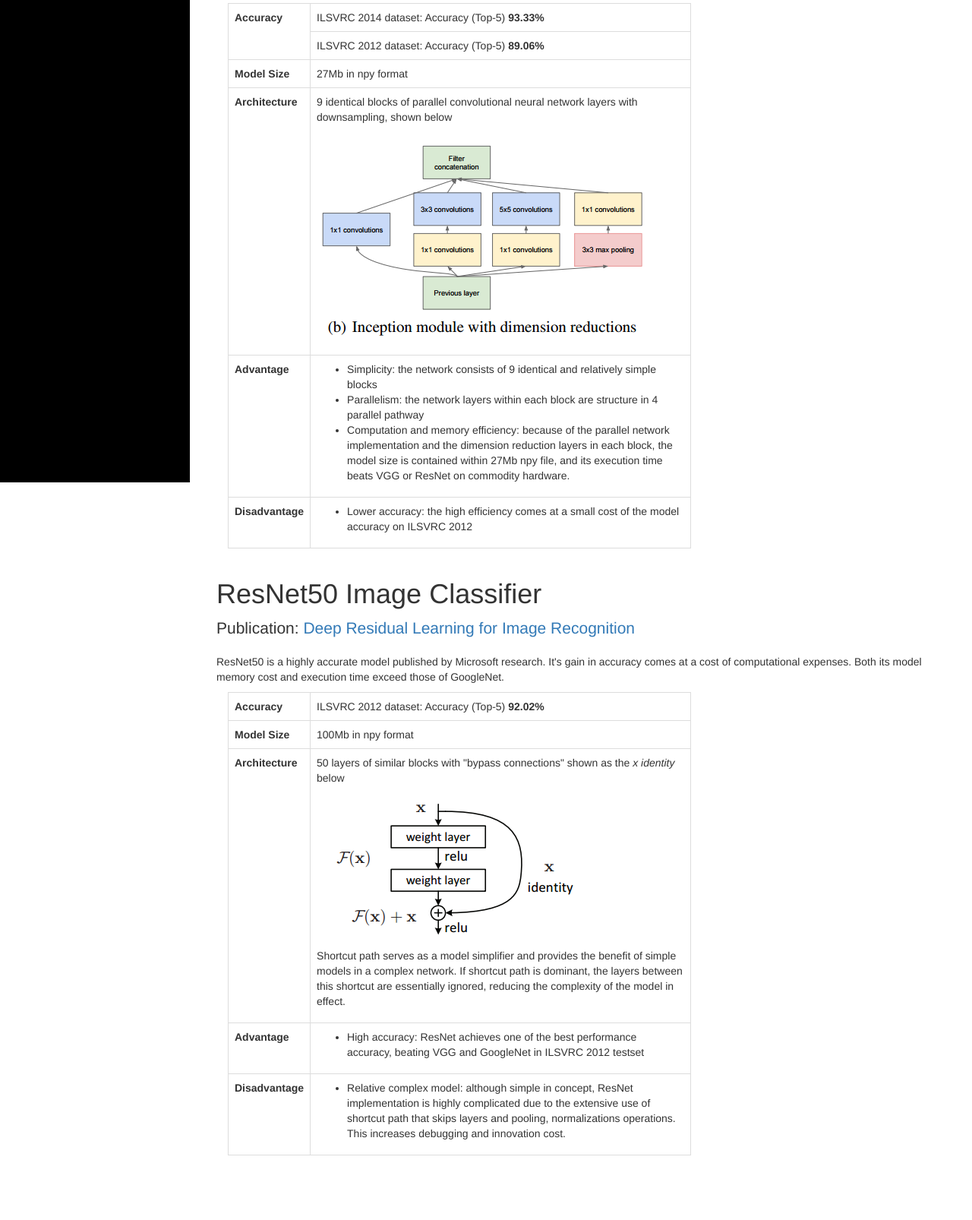
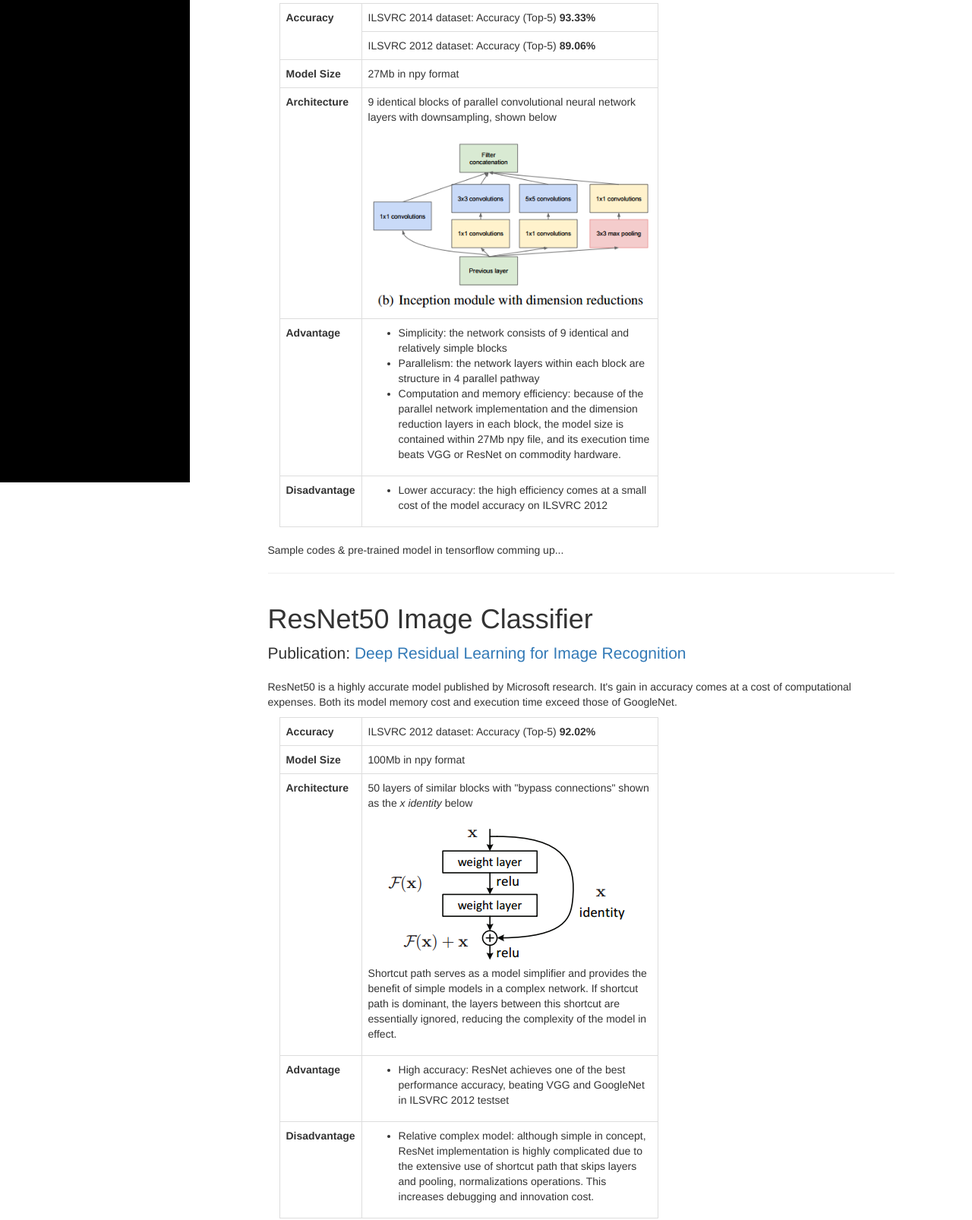
Before and after one commit to lexionbear/mlmodels, a plain HTML site: page index.html in a window 1280 px wide. Shown: the part 165-1771 px from the top of the page at 76% size. Before the commit the page ends 1726 px from the top, so only its background shows below. Drawn offline with Linux system fonts and the light colour scheme.

Commit message:
center doc contents
create description and place holder

update readme

```diff
--- a/index.html
+++ b/index.html
@@ -6,10 +6,11 @@
     <meta charset="utf-8">
     <meta http-equiv="X-UA-Compatible" content="IE=edge">
     <meta name="viewport" content="width=device-width, shrink-to-fit=no, initial-scale=1">
-    <meta name="description" content="">
-    <meta name="author" content="">
+
+    <meta name="author" content="Lexionbear: https://github.com/lexionbear">
 
     <title>Machine Learning Models</title>
+	<meta name="description" content="Collections of state-of-art tensorflow machine learning algorithms and models">
 
     <!-- Bootstrap Core CSS -->
     <link href="css/bootstrap.min.css" rel="stylesheet">
@@ -27,7 +28,6 @@
 </head>
 
 <body>
-
     <div id="wrapper">
 
         <!-- Sidebar -->
@@ -50,9 +50,11 @@
 
         <!-- Page Content -->
         <div id="page-content-wrapper">
-            <div class="container-fluid">
+            <div class="container-fluid row">
+				<div class="col-md-1"></div>
+				<div class="col-md-10">
 					<div id="googlenet" class="row">
-                    <div class="col-lg-12">
+						<div class="col-lg-12 row">
 							<h1>GoogleNet Image Classifier</h1>
 							<p class="lead">Publication: <a href="http://arxiv.org/abs/1409.4842">Going Deeper with Convolution</a></p>
 							<p>GoogleNet is a cheap and relatively accurate 1000 class image classifier first published in 2014</p>
@@ -73,8 +75,8 @@
 										<tr>
 											<th scope="row">Architecture</th>
 											<td>
-											<p>9 identical blocks of parallel convolutional neural network layers with downsampling, shown below<p>
-											<img src="img/googlenet/googlenet_block.png" class="img-responsive" alt="GoogleNet basic block">
+												<p>9 identical blocks of parallel convolutional neural network layers with downsampling, shown below</p>
+												<img src="img/googlenet/googlenet_block.png" class="img-responsive" alt="GoogleNet basic block"/>
 											</td>
 										</tr>
 										<tr>
@@ -98,10 +100,13 @@
 									</tbody>
 								</table>
 							</div>
+							<div class="col-lg-4"></div>
 						</div>
+						<p>Sample codes & pre-trained model in tensorflow comming up...</p>
+						<hr/>
 					</div>
 					<div id="resnet" class="row">
-                    <div class="col-lg-12">
+						<div class="col-lg-12 row">
 							<h1>ResNet50 Image Classifier</h1>
 							<p class="lead">Publication: <a href="http://arxiv.org/abs/1512.03385">Deep Residual Learning for Image Recognition</a></p>
 							<p>ResNet50 is a highly accurate model published by Microsoft research. It's gain in accuracy comes at a cost of computational expenses. Both its model memory cost and execution time exceed those of GoogleNet.</p>
@@ -111,6 +116,7 @@
 										<tr>
 											<th scope="row">Accuracy</th>
 											<td>ILSVRC 2012 dataset: Accuracy (Top-5) <b>92.02%</b></td>
+										</tr>
 										<tr>
 											<th scope="row">Model Size</th>
 											<td>100Mb in npy format</td>
@@ -118,8 +124,8 @@
 										<tr>
 											<th scope="row">Architecture</th>
 											<td>
-											<p>50 layers of similar blocks with "bypass connections" shown as the <i>x identity</i> below<p>
-											<img src="img/resnet/resnet_block.png" class="img-responsive" alt="GoogleNet basic block">
+												<p>50 layers of similar blocks with "bypass connections" shown as the <i>x identity</i> below</p>
+												<img src="img/resnet/resnet_block.png" class="img-responsive" alt="GoogleNet basic block"/>
 												<p>Shortcut path serves as a model simplifier and provides the benefit of simple models in a complex network. If shortcut path is dominant, the layers between this shortcut are essentially ignored, reducing the complexity of the model in effect.</p>
 											</td>
 										</tr>
@@ -142,8 +148,13 @@
 									</tbody>
 								</table>
 							</div>
+							<div class="col-lg-4"></div>
+						</div>
+						<p>Sample codes & pre-trained model in tensorflow comming up...</p>
+						<hr/>
 					</div>
 				</div>
+				<div class="col-md-1"></div>
 			</div>
         </div>
         <!-- /#page-content-wrapper -->
```
Also changed, not shown: 1 other file. Lines whose indentation alone changed are shown as unchanged.
